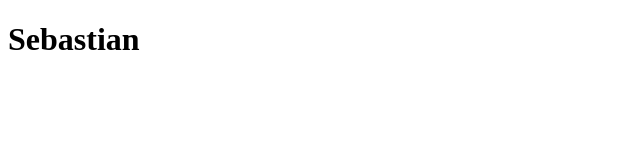
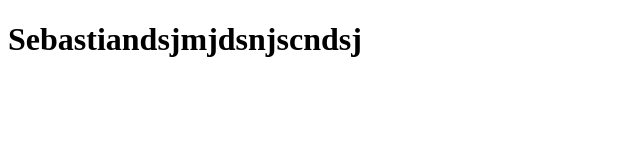
Before and after one commit to nicomurci1020/SOFTWARECITASESE, a plain HTML site: page indexsebas.html in a window 1280 px wide. Shown: the whole page, without its empty margins (0-640 px from the left). Drawn offline with Linux system fonts and the light colour scheme.

Commit message:
prueba #1

```diff
--- a/indexsebas.html
+++ b/indexsebas.html
@@ -7,6 +7,6 @@
     <title>Document</title>
 </head>
 <body>
-    <h1>Sebastian</h1>
+    <h1>Sebastiandsjmjdsnjscndsj</h1>
 </body>
 </html>
```
